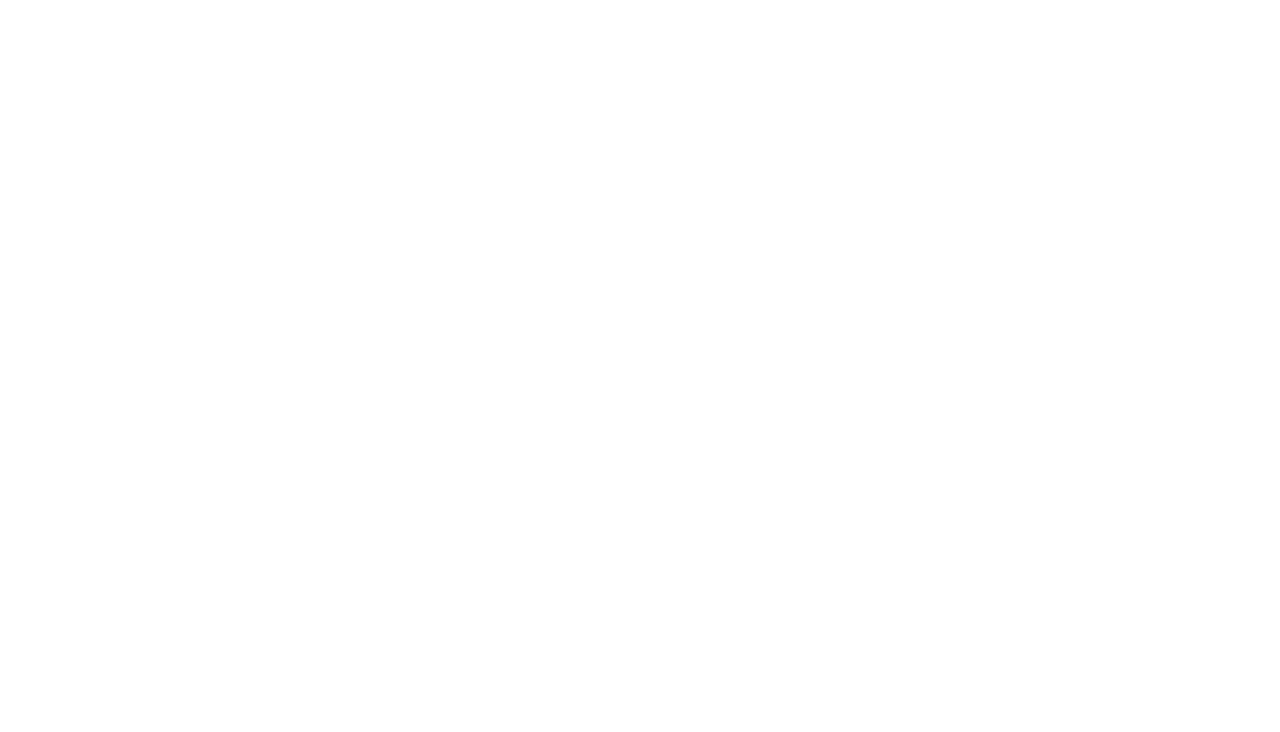
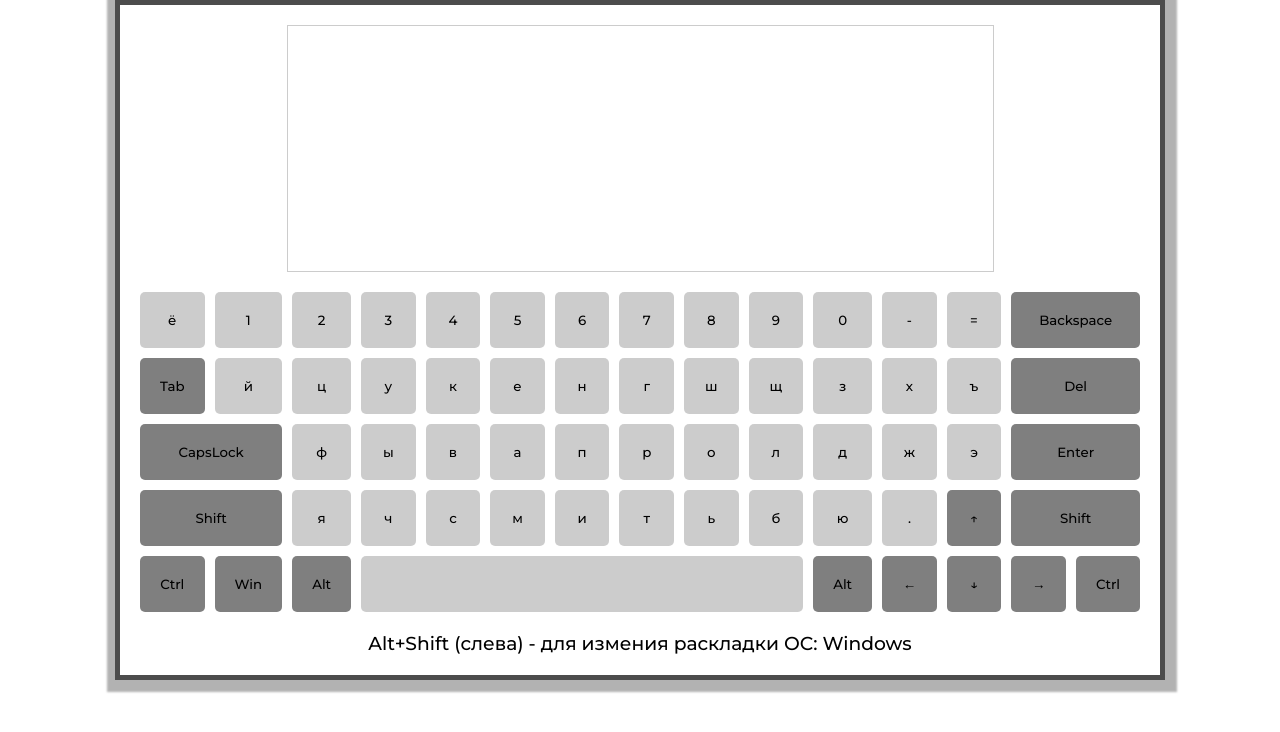
Before and after one commit to oksan4ik10/virtual-keyboard, a website: page index.html in a window 1280 px wide. Drawn offline with Linux system fonts and the light colour scheme.

Commit message:
feat: keyboard and setting for webpack js

```diff
--- a/index.html
+++ b/index.html
@@ -4,10 +4,15 @@
     <meta charset="UTF-8">
     <meta http-equiv="X-UA-Compatible" content="IE=edge">
     <meta name="viewport" content="width=device-width, initial-scale=1.0">
-    <title>Keyboard</title>
+    <title>
+        keyboard
+    </title>
+    <link href="https://fonts.googleapis.com/css2?family=Montserrat:wght@500;700;800&display=swap" rel="stylesheet">
     <link rel="stylesheet" href="style.css">
 </head>
 <body>
-    <script src="script.js"></script>
+
+
+    <script src="dist/bundle.js" type="module"></script>
 </body>
 </html>
--- a/style.css
+++ b/style.css
@@ -0,0 +1,93 @@
+*{
+    font-family: 'Montserrat', sans-serif;
+    font-weight: 400;
+    margin: 0;
+    padding: 0;
+    box-sizing: border-box;
+}
+
+.container{
+    max-width: 1000px;
+    margin: auto;
+    padding: 0px 10px;
+    box-sizing: content-box;
+    border: 5px solid rgba(0, 0, 0, 0.7);
+    box-shadow: 2px 2px 2px 10px rgba(0, 0, 0, 0.3);
+    display: flex;
+    flex-direction: column;
+    justify-content: center;
+    align-items: center;
+    padding: 20px;
+}
+#text{
+
+    resize: none;
+    margin: auto;
+    overflow: auto;
+   font-size: calc( 18px + (100vw - 320px) / (1280 - 320) * (40 - 18));
+    outline: none;
+    border: 1px solid rgba(0, 0, 0, 0.2);
+}
+#text:focus{
+    box-shadow: 0px 0px 20px 1px rgba(55, 78, 179, 0.414);
+}
+.keyboards{
+    display: grid;
+    grid-template-columns: repeat(15, 1fr);
+    grid-template-rows: repeat(5,1fr);
+    gap: 10px;
+    margin-top: 20px;
+}
+.key{
+    padding: 20px;
+    background-color: rgba(0, 0, 0, 0.2);
+    border-radius:5px;
+    text-align: center;
+    border:none;
+    transition: .2s;
+
+}
+.num{
+    position: relative;
+}
+.num span{
+    position: absolute;
+    top: 10px;
+    left: 7px;
+}
+span.hidden{
+    display: none;
+}
+.key-2{
+    grid-column: span 2;
+}
+.spec{
+    background-color: rgba(0, 0, 0, 0.5);
+
+}
+.key:hover{
+    cursor: pointer;
+}
+.key.active{
+    background-color: rgba(159, 130, 196, 1);
+}
+.space{
+    grid-column: span 7;
+}
+/*
+@keyframes btn{
+    0%{
+        background-color: rgba(159, 130, 196, 1);
+        box-shadow: 0px 0px 20px 1px rgba(55, 78, 179, 0.414);
+
+    }
+    100%{
+        background-color: rgba(0, 0, 0, 0.2);
+        box-shadow:none;
+    }
+
+} */
+
+.desc{
+    margin-top: 20px;
+}
```
Also changed, not shown: package.json (added, +30 -0 lines), .eslintrc.js (added), dist/bundle.js (added), 1 other file.
